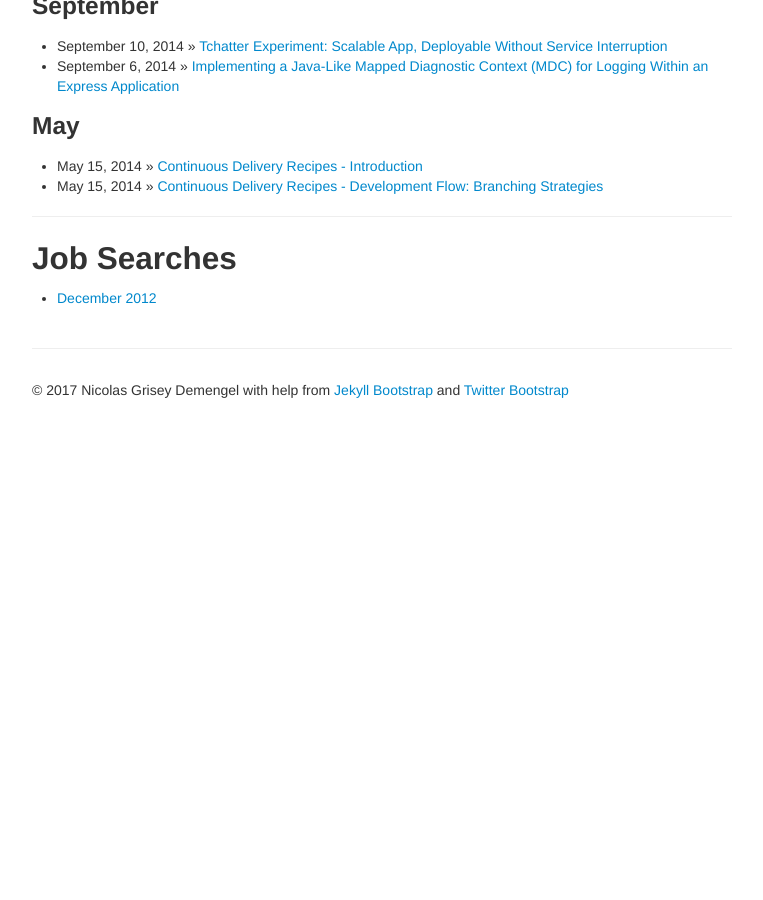
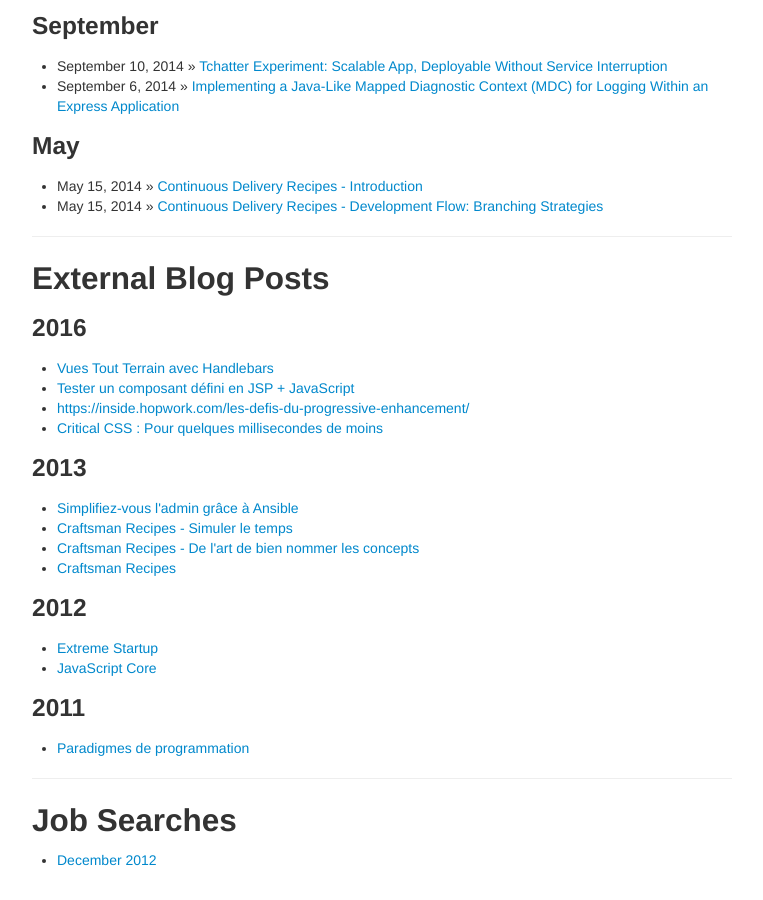
Before and after one commit to ndemengel/ndemengel.github.com, a Jekyll site: the page built from archive.html, in a window 1280 px wide and 900 px high, scrolled down 558 px. Shown: the whole window, without its empty margins (258-1021 px from the left). Built offline with Jekyll 4.4.1, drawn with Linux system fonts in a browser that asks for light colours; before the commit the page ends 968 px from its top, so only the background shows below that.

Commit message:
Add external blog posts to archives

```diff
--- a/archive.html
+++ b/archive.html
@@ -11,6 +11,7 @@
 <nav>
   <ul>
     <li><a href="#blog-posts">Blog Posts</a></li>
+    <li><a href="#external-posts">External Blog Posts</a></li>
     <li><a href="#job-searches">Job Searches</a></li>
   </ul>
 </nav>
@@ -20,6 +21,33 @@
 {% assign posts_collate = site.posts %}
 {% include JB/posts_collate %}
 
+
+<hr />
+<h2 id="external-posts">External Blog Posts</h2>
+<h3>2016</h3>
+<ul>
+  <li><a href="https://inside.hopwork.com/vues-tout-terrain-avec-handlebars/">Vues Tout Terrain avec Handlebars</a></li>
+  <li><a href="https://inside.hopwork.com/tester-compsant-jsp-javascript/">Tester un composant défini en JSP + JavaScript</a></li>
+  <li><a href="https://inside.hopwork.com/les-defis-du-progressive-enhancement/">https://inside.hopwork.com/les-defis-du-progressive-enhancement/</a></li>
+  <li><a href="https://inside.hopwork.com/pour-quelques-millisecondes-de-moins/">Critical CSS : Pour quelques millisecondes de moins</a></li>
+</ul>
+<h3>2013</h3>
+<ul>
+  <li><a href="http://open.arkoon.net/aoc/blog/blog/archives/simplifiez-vous-l-admin-grace-a-ansible">Simplifiez-vous l'admin grâce à Ansible</a></li>
+  <li><a href="http://blog.xebia.fr/2013/01/22/craftsman-recipes-simuler-le-temps/">Craftsman Recipes - Simuler le temps</a></li>
+  <li><a href="http://blog.xebia.fr/2013/01/14/craftsman-recipes-de-lart-de-bien-nommer-les-concepts/">Craftsman Recipes - De l'art de bien nommer les concepts</a></li>
+  <li><a href="http://blog.xebia.fr/2013/01/14/craftsman-recipes/">Craftsman Recipes</a></li>
+</ul>
+<h3>2012</h3>
+<ul>
+  <li><a href="http://blog.xebia.fr/2012/07/19/extreme-startup-chez-xebia/">Extreme Startup</a></li>
+  <li><a href="http://blog.xebia.fr/2012/04/12/javascript-core-par-nicolas-demengel-et-francois-sarradin/">JavaScript Core</a></li>
+</ul>
+<h3>2011</h3>
+<ul>
+  <li><a href="http://blog.xebia.fr/2011/09/15/paradigmes-de-programmation-par-nicolas-demengel/">Paradigmes de programmation</a></li>
+</ul>
+
 <hr />
 <h2 id="job-searches">Job Searches</h2>
 
```
